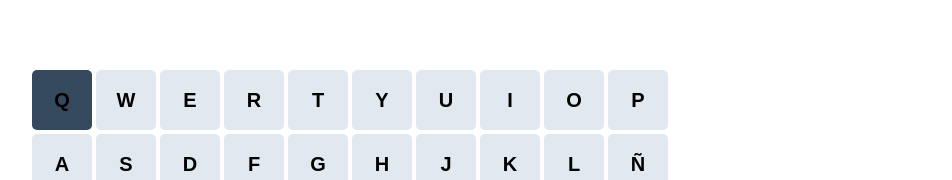
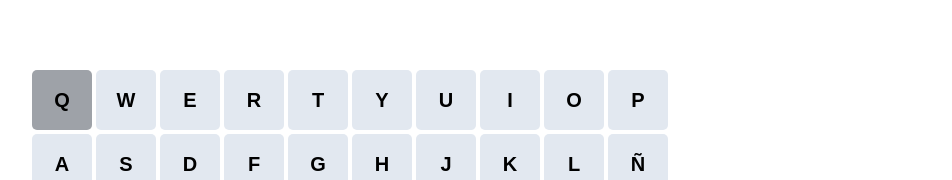
Before and after one commit to GiovanniSia/Wordle-Clon, a React (Create React App) app: page / in a window 1280 px wide. In both pictures the pointer is over the button 352 px from the left and 640 px from the top of the page. Shown: the part 540-720 px from the top of the page, without its empty margins (290-1242 px from the left). Built offline with nearby package versions, Linux system fonts and the light colour scheme.

Commit message:
Se cambia color de hover para botones

```diff
--- a/src/css/TecladoVirtual.css
+++ b/src/css/TecladoVirtual.css
@@ -42,7 +42,7 @@
 
 .tecla:hover,
 .tecla-larga:hover {
-  background-color: #34495e;
+  background-color: rgb(158, 162, 168);
 }
 
 .tecla-larga {
```
